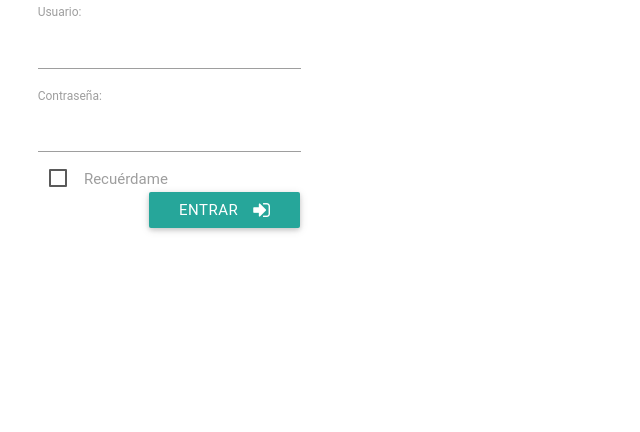
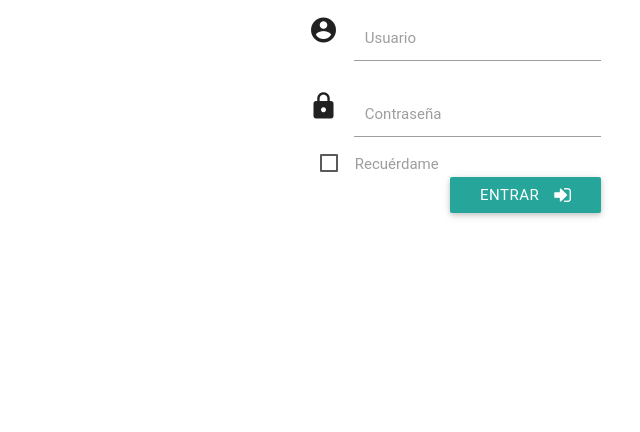
Before and after one commit to ragnarok22/socialProject, a Django app: page / in a window 1280 px wide. Shown: the top 432 px of the page, without its empty margins (185-825 px from the left). Run offline with Django 3.2, Linux system fonts and the light colour scheme; some web fonts are replaced.

Commit message:
arreglando la interfaz del login

```diff
--- a/account/forms.py
+++ b/account/forms.py
@@ -4,10 +4,11 @@ from django import forms
 class LoginForm(forms.Form):
     username = forms.CharField(
         label='Usuario',
-        required=True
+        required=True,
+        widget=forms.TextInput(attrs={'class': 'validate', 'id': 'username'})
     )
     password = forms.CharField(
         label='Contraseña',
         required=True,
-        widget=forms.PasswordInput
+        widget=forms.PasswordInput(attrs={'class': 'validate', 'id': 'password'})
     )
--- a/account/static/css/styles.css
+++ b/account/static/css/styles.css
@@ -2,11 +2,6 @@ body {
     display: flex;
     min-height: 100vh;
     flex-direction: column;
-}
-
-html, body {
-    padding: 0;
-    margin: 0;
 }
 
 .footer {
@@ -18,7 +13,3 @@ html, body {
 main {
     flex: 1 0 auto;
 }
-
-.center{
-
-}
--- a/templates/account/login.html
+++ b/templates/account/login.html
@@ -4,9 +4,20 @@
 {% block content %}
     <div class="row">
         <div class="col s12 l12">
-            <form method="post" class="col l4">
+            <form method="post" class="col l12">
                 {% csrf_token %}
-                {{ form }}
+                <div class="row col l12">
+                    <form class="col l12">
+                        <div class="input-field">
+                            <i class="material-icons prefix">account_circle</i>
+                            {{ form.username }}
+                            <label for="username">Usuario</label>
+                        </div>
+                        <div class="input-field">
+                            <i class="material-icons prefix">lock</i>
+                            {{ form.password }}
+                            <label for="password">Contraseña</label>
+                        </div>
                         <div class="col l6">
                             <input type="checkbox" id="remember">
                             <label for="remember">Recuérdame</label>
@@ -19,5 +30,7 @@
                         </div>
                     </form>
                 </div>
+            </form>
+        </div>
     </div>
 {% endblock %}
```
Lines whose indentation alone changed are shown as unchanged.
